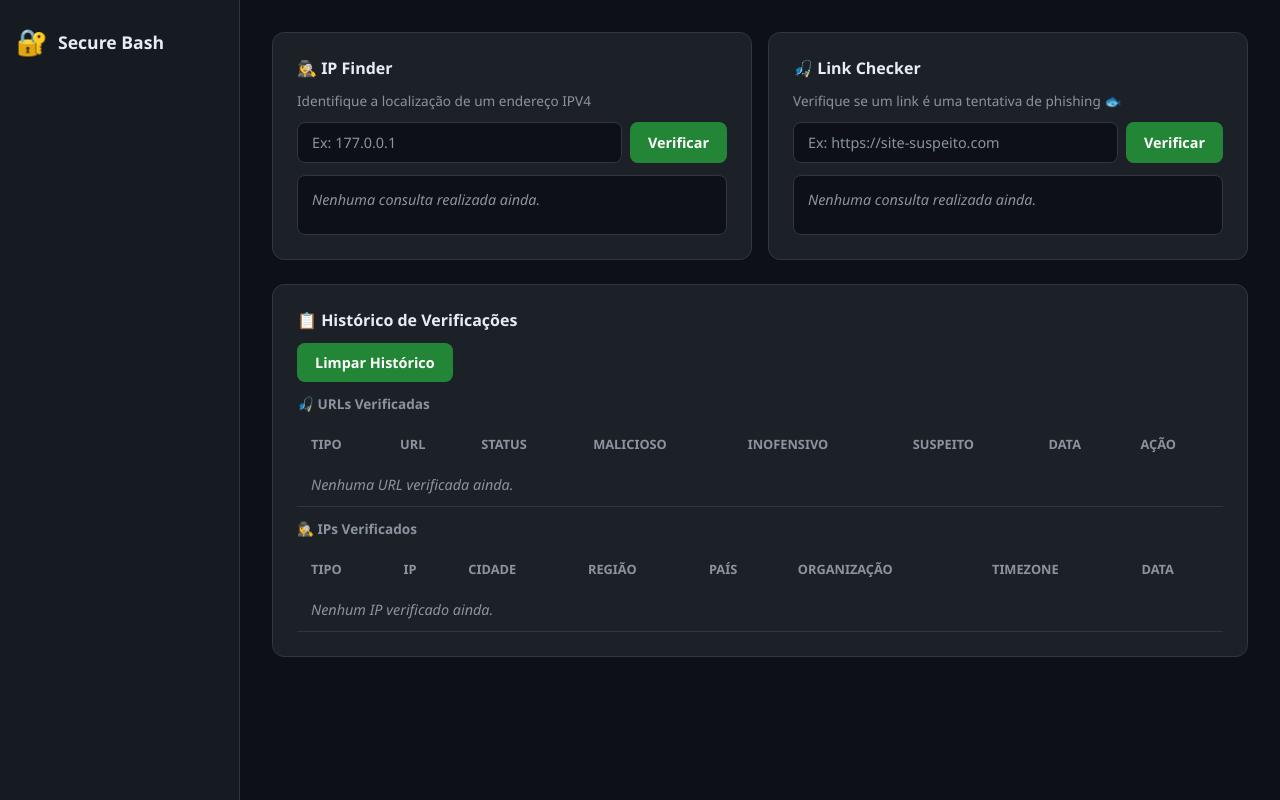
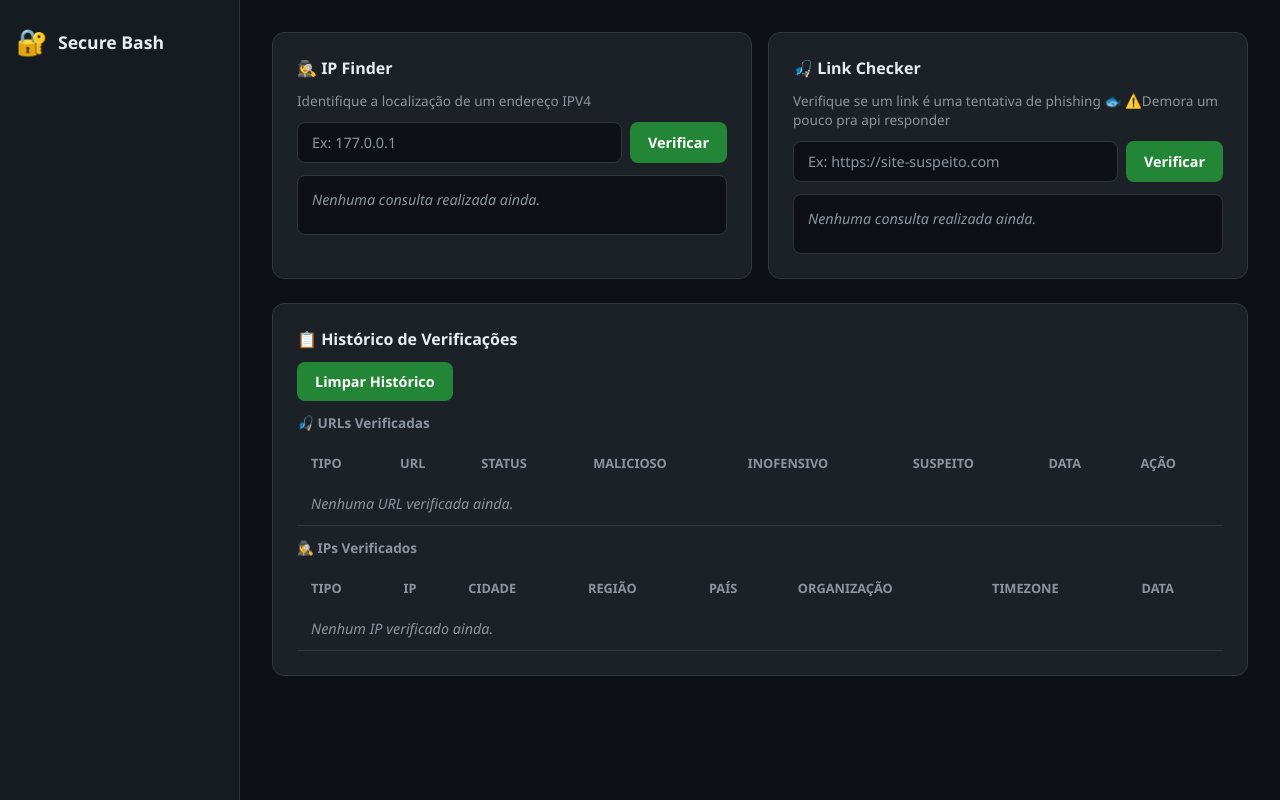
Before and after one commit to Jonathan-atlas0/wsBackend-Fabrica26.1, a Django app: page / in a window 1280 px wide. Run offline with Django 5.2, Linux system fonts and the light colour scheme; data that the repository does not hold is empty.

Commit message:
Docs: README alterado e mudança no html

```diff
--- a/app/templates/base.html
+++ b/app/templates/base.html
@@ -48,7 +48,7 @@
 
             <div class="panel">
                 <h3>🎣 Link Checker</h3>
-                <p class="panel-desc">Verifique se um link é uma tentativa de phishing 🐟</p>
+                <p class="panel-desc">Verifique se um link é uma tentativa de phishing 🐟 ⚠️Demora um pouco pra api responder</p>
                 <form method="POST" action="{% url 'app:home' %}">
                     {% csrf_token %}
                     <div class="input-group">
```
Also changed, not shown: README.md.
